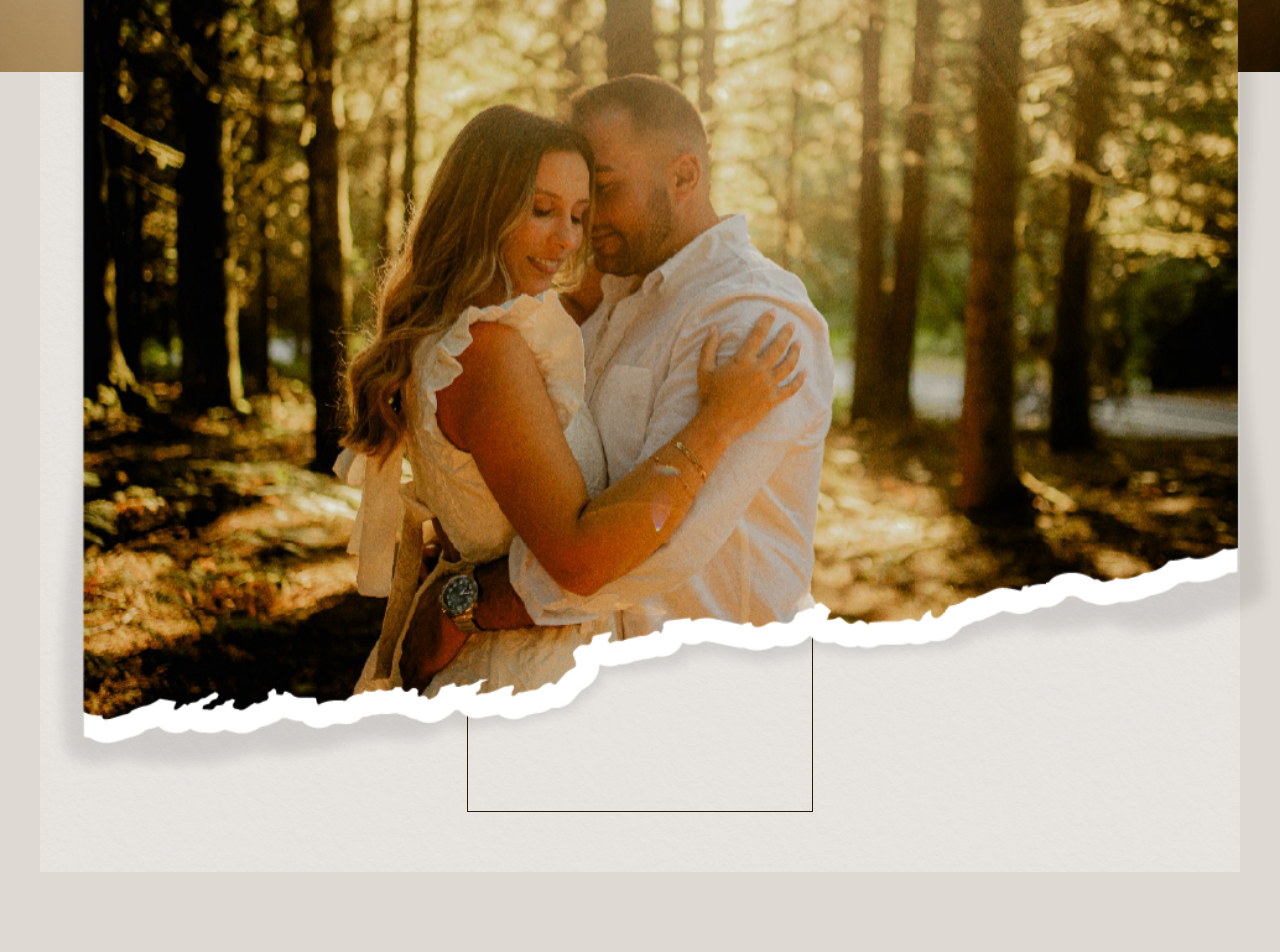
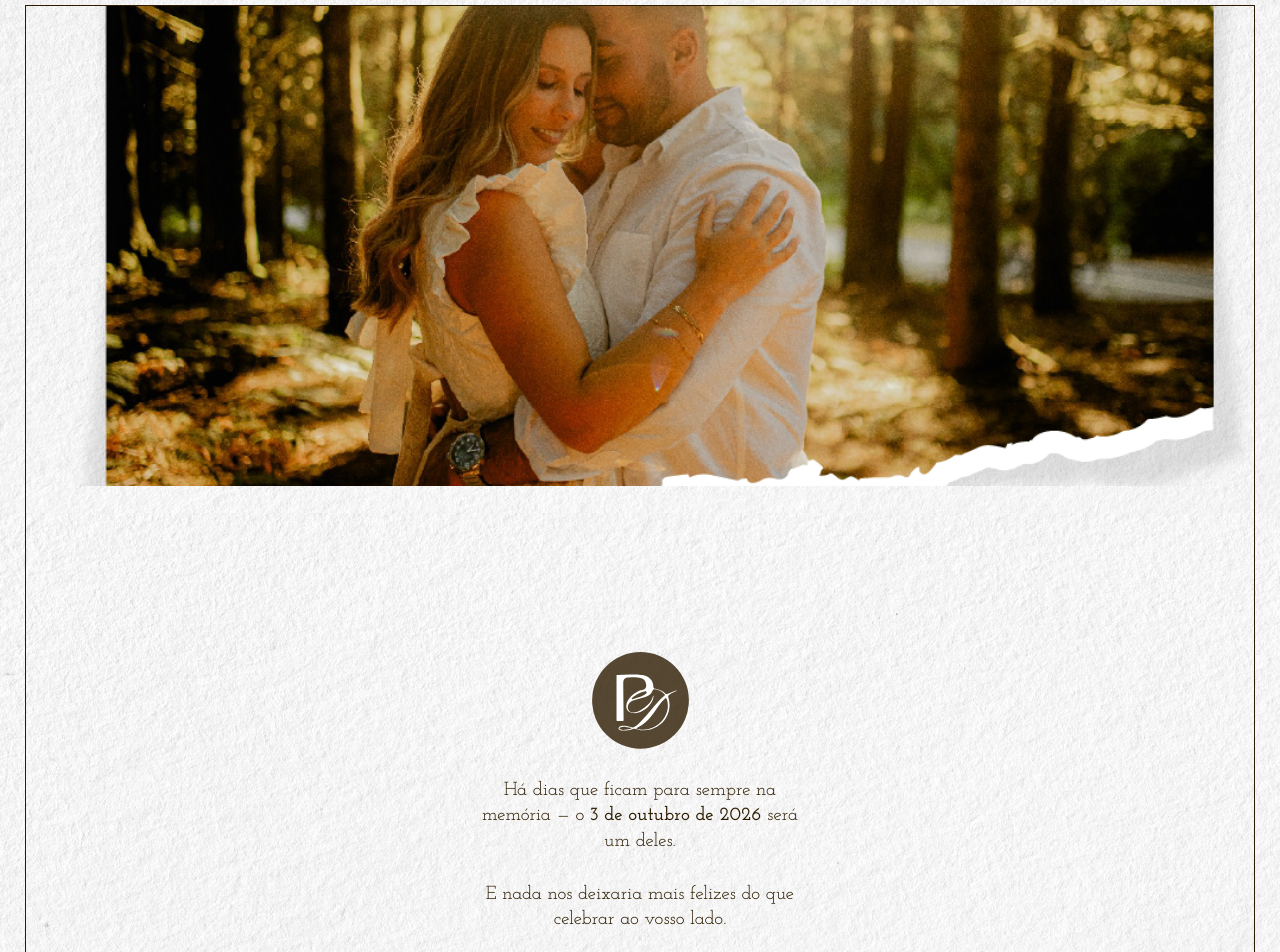
Before and after one commit to sleekprogrammer/pnd-wedding-landing-page, a React (Create React App) app: page / in a window 1280 px wide. Shown: the part 820-1772 px from the top of the page. Built offline with nearby package versions, Linux system fonts and the light colour scheme; the HTML template or start-up script is replaced by a standard one.

Commit message:
Update pattern texture for all screens and adjust frames equally

```diff
--- a/src/App.js
+++ b/src/App.js
@@ -29,7 +29,6 @@ export default function App() {
         onClick={toggleMusic}
         audioRef={audioRef}
       />
-
       <HomeSection />
       <WelcomeSection />
       <CeremonySection />
--- a/src/components/HomeSection.jsx
+++ b/src/components/HomeSection.jsx
@@ -17,15 +17,15 @@ export default function HomeSection() {
           <div className="home-overlay" />
         </div>
 
-        <div className="home-content">
-          <div className="home-date">
-            3 de outubro de 2026
+        <div className="home-frame">
+          <div className="home-frame-content">
+            <div className="home-date">
+              3 de outubro de 2026
+            </div>
+            <div className="home-icon-wrapper">
+              <img src={pnd} alt="Patricia&Decio" className="home-icon" />
+            </div>
           </div>
-          <div className="home-icon-wrapper">
-            <img src={pnd} alt="Patricia&Decio" className="home-icon" />
-          </div>
-          <div className="home-names" />
-          <div className="home-spacer" />
         </div>
       </div>
     </section>
--- a/src/components/WelcomeSection.jsx
+++ b/src/components/WelcomeSection.jsx
@@ -1,48 +1,24 @@
 import React from 'react';
-
 import welcomeBg from '../assets/images/welcome-bg.png';
-import pattern from '../assets/images/texture-pattern.jpg';
-import iconPD from '../assets/icons/icon-pd.svg';
+import { ReactComponent as IconPD } from '../assets/icons/icon-pd.svg';
 
 export default function WelcomeSection() {
-  const patternImage = 'https://qtrypzzcjebvfcihiynt.supabase.co/storage/v1/object/public/base44-prod/public/68fba7a1631fdbf6c73b5a65/479c18f95_clear-white-plaster-texture-pattern.jpg';
-
   return (
-    <>
-      {/* Welcome Image Separator - now fixed and overlays the welcome section */}
-      <div className="welcome-separator-fixed">
-        <img src={welcomeBg} alt="Welcome Separator" />
+    <section className="welcome-section-outer">
+      {/* Frame Container */}
+      <div className="welcome-frame">
+        {/* Overlapping full-width torn image at the top */}
+        <div className="welcome-image-torn-top">
+          <img src={welcomeBg} alt="Welcome" className="welcome-image-torn-edge" />
         </div>
-
-      {/* Welcome Section */}
-      <section className="section welcome-section" id="welcome">
-        {/* Pattern backgrounds */}
-        <div
-          className="pattern-background pattern-left"
-          style={{ backgroundImage: `url('${pattern}')` }}
-        />
-        <div
-          className="pattern-background pattern-right"
-          style={{ backgroundImage: `url('${pattern}')` }}
-        />
-
-        {/* Semi-transparent overlay */}
-        <div className="welcome-overlay" />
-
-        {/* Content */}
-        <div className="welcome-content-wrapper">
-          <div className="welcome-content">
-            {/* Icon PD */}
-            <div className="welcome-icon">
-              <span className="welcome-icon-text">PD</span>
+        {/* Content inside frame */}
+        <div className="welcome-frame-content">
+          <div className="welcome-icon-paper">
+            <IconPD className="welcome-icon-img" />
           </div>
-
-            {/* Welcome Text */}
-            <div className="welcome-text">
+          <div className="welcome-text-paper">
             <p>
-                Há dias que ficam para sempre na memória — o{' '}
-                <span className="welcome-text-bold">3 de outubro de 2026</span>
-                {' '}será um deles.
+              Há dias que ficam para sempre na memória — o <span className="welcome-text-bold">3 de outubro de 2026</span> será um deles.
             </p>
             <p>
               E nada nos deixaria mais felizes do que celebrar ao vosso lado.
@@ -51,6 +27,5 @@ export default function WelcomeSection() {
         </div>
       </div>
     </section>
-    </>
   );
 }
--- a/src/styles/Wedding.css
+++ b/src/styles/Wedding.css
@@ -3,6 +3,9 @@
   font-family: 'Josefin Slab', serif;
   background: #DED9D3;
   overflow-x: hidden;
+  background-image: url('../assets/images/texture-pattern.jpg');
+  background-repeat: repeat;
+  background-size: auto;
 }
 
 /* Section Layout */
@@ -63,16 +66,29 @@
   background: rgba(0, 0, 0, 0.1);
 }
 
-.home-content {
+.home-frame {
   position: relative;
+  width: calc(100vw - 50px);
+  min-height: calc(100vh - 50px);
+  border: 1px solid #2D1C01;
   display: flex;
   flex-direction: column;
   align-items: center;
-  padding: 2rem;
-  width: min(346px, 90vw);
-  height: auto;
-  border: 1px solid #2D1C01;
-  background: transparent;
+  box-sizing: border-box;
+  z-index: 1;
+  overflow: hidden;
+}
+
+.home-frame-content {
+  position: absolute;
+  width: 100%;
+  max-width: 420px;
+  margin-top: 40px;
+  display: flex;
+  flex-direction: column;
+  align-items: center;
+  justify-content: flex-start;
+  z-index: 2;
 }
 
 .home-date {
@@ -85,20 +101,10 @@
   letter-spacing: -0.9px;
 }
 
-.home-names {
-  display: flex;
-  align-items: center;
-  justify-content: center;
-}
-
 .home-icon {
   width: 250px;
   height: auto;
   object-fit: contain;
-}
-
-.home-spacer {
-  height: 605px;
 }
 
 /* Responsive adjustment for icon and spacer */
@@ -106,124 +112,129 @@
   .home-icon {
     width: 220px;
   }
-
-  .home-spacer {
-    height: 605px;
-  }
 }
 
-/* Welcome Image Separator */
-.welcome-separator-fixed {
-  position: fixed;
-  top: 100vh; /* Appears at the top of the second screen */
-  left: 0;
+/* Welcome Section */
+.welcome-section-outer {
+  position: relative;
   width: 100vw;
-  height: 100vh;
+  min-height: 100vh;
   display: flex;
+  justify-content: center;
   align-items: flex-start;
-  justify-content: center;
+  background: transparent;
+  margin: 0;
+  padding: 0;
 }
 
-.welcome-separator-fixed img {
-  width: 100vw;
-  height: 100vh;
+.welcome-frame {
+  position: relative;
+  width: calc(100vw - 50px);
+  margin: 25px;
+  min-height: calc(100vh - 50px);
+  border: 1px solid #2D1C01;
+  display: flex;
+  flex-direction: column;
+  align-items: center;
+  box-sizing: border-box;
+  z-index: 1;
+  overflow: hidden;
+}
+
+.welcome-image-torn-top {
+  position: absolute;
+  top: 0;
+  left: 0;
+  width: 100%;
+  height: 60vh; /* Mobile: 60% of viewport height */
+  z-index: 3;
+  overflow: visible;
+}
+
+.welcome-image-torn-edge {
+  width: 100%;
+  height: 100%;
   object-fit: cover;
   display: block;
+  border: none;
+  margin: 0;
   pointer-events: none;
 }
 
-/* Welcome Section */
-.welcome-section {
+.welcome-frame-content {
   position: relative;
-}
-
-.pattern-background {
-  position: absolute;
-  top: 0;
   width: 100%;
-  height: 100%;
-  pointer-events: none;
-  background-size: cover;
-  background-position: center;
-  opacity: 0.3;
-}
-
-.pattern-left {
-  left: 0;
-  transform: rotate(90deg) scale(1.5);
-}
-
-.pattern-right {
-  right: 0;
-  transform: rotate(-90deg) scale(1.5);
-}
-
-.welcome-overlay {
-  position: absolute;
-  inset: 0;
-  background: rgba(222, 217, 211, 0.29);
-}
-
-.welcome-content-wrapper {
-  position: relative;
-  z-index: 10;
-  display: flex;
-  align-items: center;
-  justify-content: center;
-  width: 100%;
-  height: 100%;
-  padding: 0 1rem;
-}
-
-.welcome-content {
+  max-width: 420px;
+  margin: 0 auto;
   display: flex;
   flex-direction: column;
   align-items: center;
-  justify-content: center;
-  padding: 2rem 3rem;
-  width: min(346px, 90vw);
-  height: min(793px, 85vh);
-  border: 1px solid #2D1C01;
+  justify-content: flex-start;
+  z-index: 2;
+  /* Push the content below the image */
+  padding-top: 80vh;
+  padding-bottom: 2rem;
 }
 
-.welcome-icon {
-  display: flex;
-  align-items: center;
-  justify-content: center;
-  width: 107px;
-  height: 107px;
-  background: #2D1C01;
-  border-radius: 50%;
-  margin-bottom: 2rem;
+.welcome-icon-paper {
+  margin-bottom: 1.5rem;
 }
 
-.welcome-icon-text {
-  color: white;
-  font-size: 48px;
-  font-weight: 300;
-  font-style: italic;
+.welcome-icon-img {
+  width: 107px;
+  height: 108px;
+  object-fit: contain;
+  display: block;
+  color: #2D1C01CC;
+  fill: currentColor;
 }
 
-.welcome-text {
+.welcome-text-paper {
+  color: #2D1C01;
+  font-family: 'Josefin Slab', serif;
+  font-size: 1.18rem;
   text-align: center;
-  max-width: 275px;
-  color: #2D1C01;
-  font-size: 20px;
-  font-weight: 400;
-  line-height: 99.98%;
-  letter-spacing: -1.2px;
+  margin: 0 auto;
+  max-width: 320px;
+  line-height: 1.35;
 }
 
-.welcome-text p {
+.welcome-text-paper p {
   margin: 0;
+  margin-bottom: 1.7rem;
 }
 
-.welcome-text p + p {
-  margin-top: 1.5rem;
+.welcome-text-paper p:last-child {
+  margin-bottom: 0;
 }
 
 .welcome-text-bold {
   font-weight: 600;
+}
+
+/* Responsive style: make image taller and content lower for smaller screens */
+@media (max-width: 900px) {
+  .welcome-frame {
+    width: calc(100vw - 6px);
+    min-height: 96vh;
+  }
+  .welcome-image-torn-top {
+    height: 80vh;
+  }
+  .welcome-frame-content {
+    padding-top: 50vh;
+  }
+}
+
+@media (max-width: 600px) {
+  .welcome-image-torn-top {
+    height: 61vw;
+    min-height: 240px;
+    max-height: 62vh;
+  }
+  .welcome-frame-content {
+    padding-top: 100vw;
+  }
 }
 
 /* Ceremony Section */
```
Lines whose indentation alone changed are shown as unchanged.
